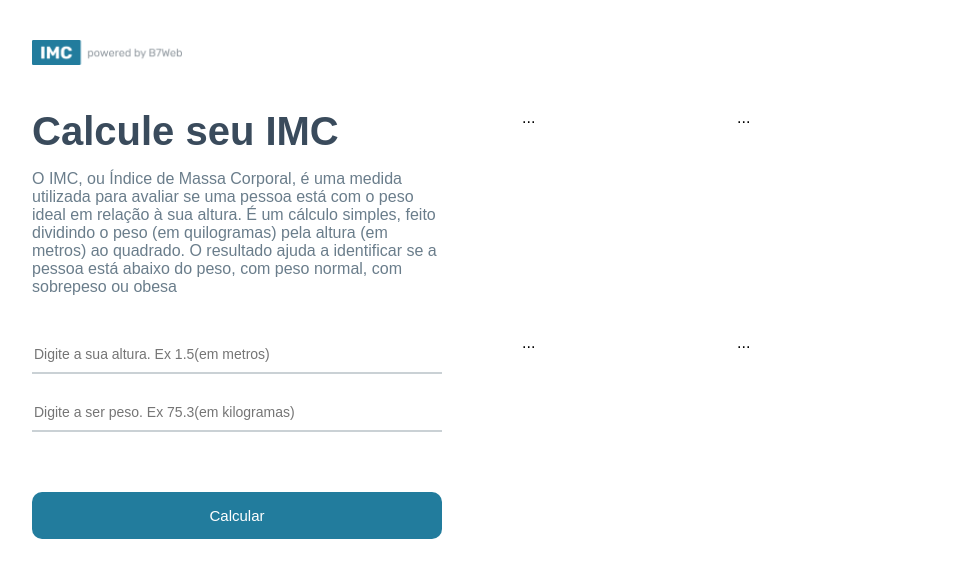
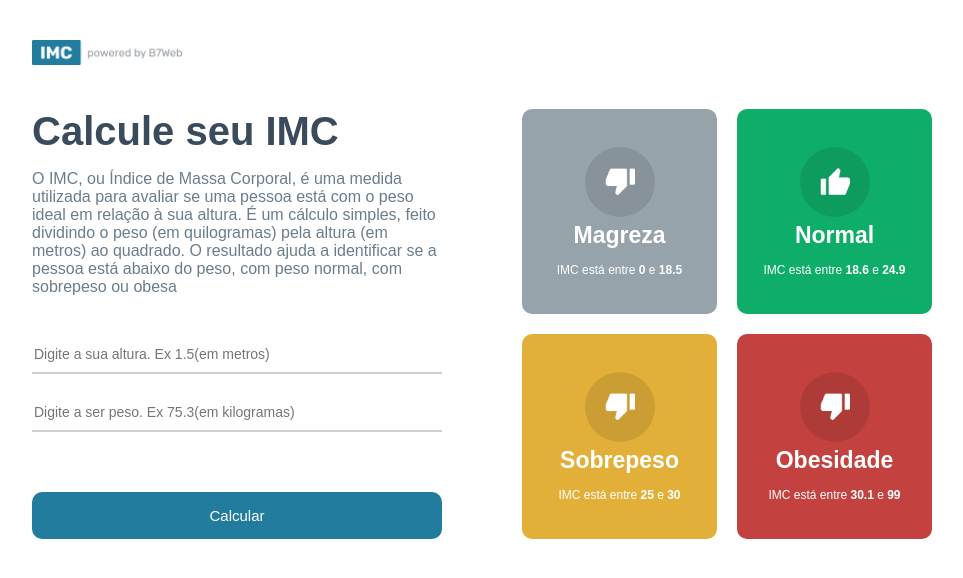
Before and after one commit to micas-tsx/calculadora-imc, a React (Create React App) app: page / in a window 1280 px wide. Shown: the top 578 px of the page, without its empty margins (158-1121 px from the left). Built offline with nearby package versions, Linux system fonts and the light colour scheme.

Commit message:
feat: add style for right side

```diff
--- a/src/components/GridItem/GridItem.module.css
+++ b/src/components/GridItem/GridItem.module.css
@@ -0,0 +1,31 @@
+.main {
+  flex: 1;
+  color: #fff;
+  border-radius: 10px;
+  display: flex;
+  justify-content: center;
+  align-items: center;
+  flex-direction: column;
+  padding: 20px;
+}
+
+.gridIcon {
+  width: 70px;
+  height: 70px;
+  border-radius: 50%;
+  background-color: rgba(0, 0, 0, .1);
+  display: flex;
+  justify-content: center;
+  align-items: center;
+}
+
+.gridTitle {
+  font-size: 23px;
+  font-weight: bold;
+  margin-top: 5px;
+}
+
+.gridInfo {
+  font-size: 12px;
+  margin-top: 14px;
+}
--- a/src/components/GridItem/index.tsx
+++ b/src/components/GridItem/index.tsx
@@ -1,4 +1,7 @@
 import type { Level } from "../../helpers/imc"
+import styles from './GridItem.module.css'
+import upImage from '../../assets/up.png'
+import downImage from '../../assets/down.png'
 
 type Props = {
   item: Level
@@ -7,6 +10,16 @@
 
 export const GridItem = ({ item }: Props) => {
   return(
-    <div>...</div>
+    <div className={styles.main} style={{ backgroundColor: item.color }}>
+      <div className={styles.gridIcon}>
+        <img src={item.icon === 'up' ? upImage : downImage} alt="" width="30" />
+      </div>
+      <div className={styles.gridTitle}> {item.title} </div>
+      <div className={styles.gridInfo}>
+        <>
+        IMC está entre <strong>{item.imc[0]}</strong> e <strong>{item.imc[1]}</strong>
+        </>
+      </div>
+    </div>
   )
 }
```
